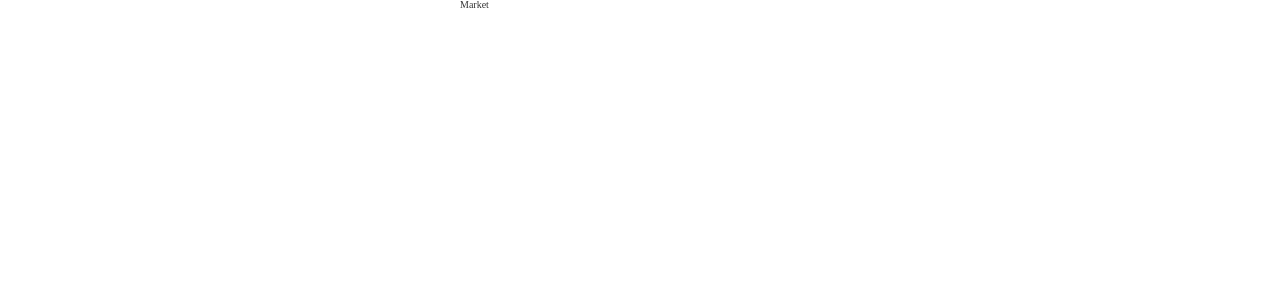
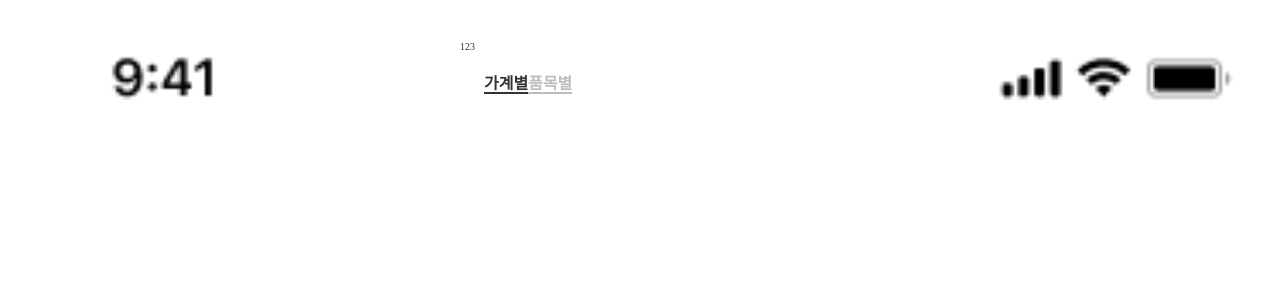
Before and after one commit to 2020-angelhack-SOS-team-front/front, a React (Create React App) app: page /market in a window 1280 px wide. Shown: the top 300 px of the page. Built offline with nearby package versions, Linux system fonts and the light colour scheme.

Commit message:
시장 페이지

```diff
--- /dev/null
+++ b/src/components/market/MarketStyle.tsx
@@ -0,0 +1,42 @@
+import styled from "styled-components";
+import React from "react";
+import { Switch, Route, NavLink } from "react-router-dom";
+
+export const Mobile = () => {
+  return (
+    <img className="header" src="/images/header_img.png" alt="핸드폰 이미지" />
+  );
+};
+
+export const Header = styled.div`
+  margin-top: 42px;
+`;
+
+export const Select = styled.div`
+  padding: 24px;
+`;
+
+export const CustomLink = styled(NavLink)`
+  color: inherit;
+  text-decoration: inherit;
+  font-weight: bold;
+  font-size: 16px;
+  color: #bdbdbd;
+  letter-spacing: -2%;
+  border-bottom: 2px solid #bdbdbd;
+  &.active {
+    color: #333333;
+    border-bottom: 2px solid #333333;
+  }
+`;
+
+export const ListBox = () => {
+  return (
+    <Switch>
+      <Route exact path="/">
+        1
+      </Route>
+      <Route path="/category">2</Route>
+    </Switch>
+  );
+};
--- a/src/components/market/index.tsx
+++ b/src/components/market/index.tsx
@@ -1,7 +1,42 @@
 import React from "react";
+import { Mobile, Header, Select, CustomLink } from "./MarketStyle";
+/*
+우측 상단에서 시장에 있는 ‘가게별’ 리스트업 / ‘품목별’ 리스트업 두 개의 버튼 중 하나를 선택 하면 그에 맞게 하단의 화면이 보여짐
+    ‘가게별’ 리스트업 일 때 (DB, API 필요)
+    (required) 가게 이름
+    (required) 가게 이미지
+    (optional) 가게 소개
+    (required) 가게에서 파는 물건 리스트
+    품명, 가격
+‘품목별' 리스트업 일 때 (DB, API 필요)
+    채소류, 생선류… (마켓컬리 같은 곳에 있는 분류 가져오면 될 듯)
+    특정 품목을 클릭하면, 디테일한 상품 리스트가 보여짐(ex. 생선류를 선택했다면 고등어, 갈치, 삼치…. 등)
+    특정 상품을 클릭했다면, 해당 상품을 파는 가게들의 리스트가 보여짐
+        특정 가게가 보여짐
+결국 유저가 어떤 상품을 ‘장바구니’에 담을 때는 항상 가게의 페이지임(like 배달의 민족)
+
+*/
+
+/*
+    헤더(가게별 버튼 + 품목별 버튼)
+    메인()
+*/
 
 const Market = () => {
-  return <div>Market</div>;
+  return (
+    <div>
+      <Mobile />
+      <Header>123</Header>
+      <Select>
+        <CustomLink exact to="/market/" activeClassName="active">
+          가계별
+        </CustomLink>
+        <CustomLink exact to="/market/category" activeClassName="active">
+          품목별
+        </CustomLink>
+      </Select>
+    </div>
+  );
 };
 
 export default Market;
```
Also changed, not shown: public/images/market-icon.png.png (added).
